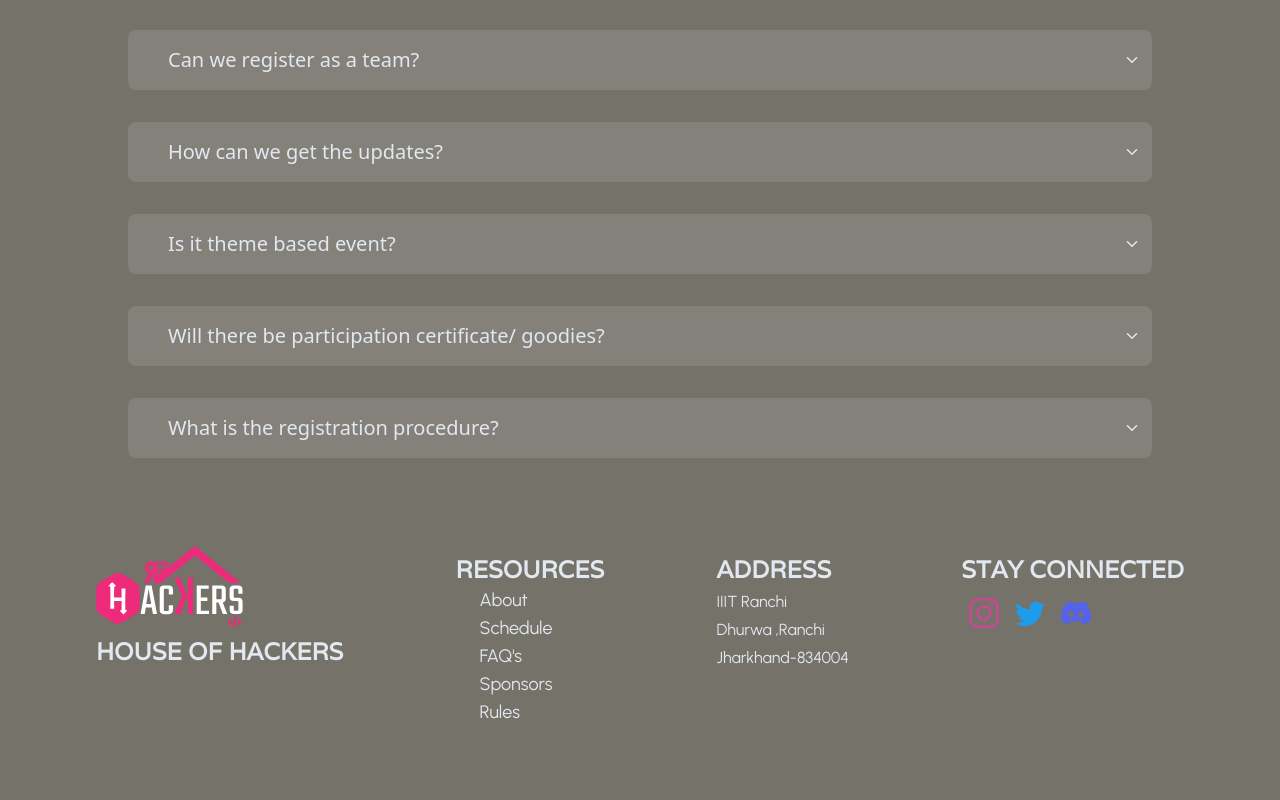
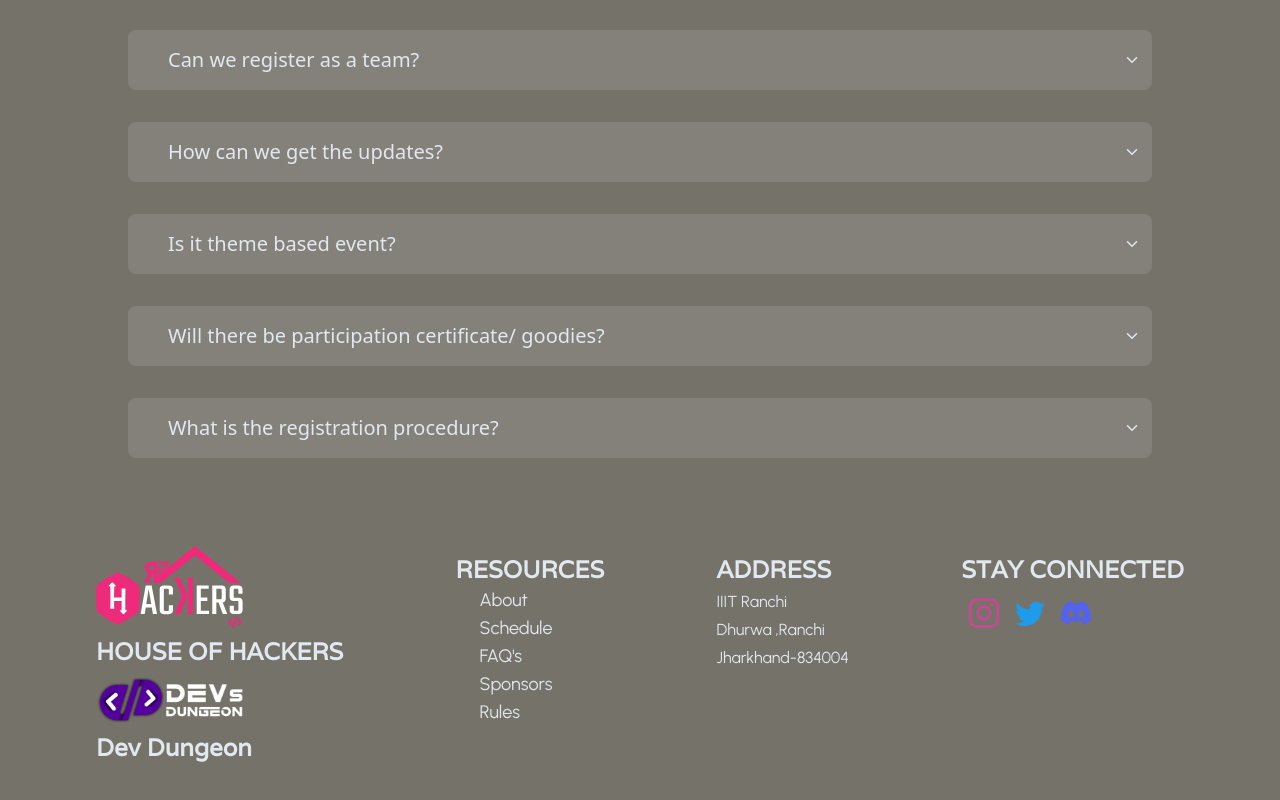
Before and after one commit to houseofgeeks/Hackit, a React (Create React App) app in the folder client/: page / in a window 1280 px wide. Shown: the part 5102-5902 px from the top of the page. Built offline with nearby package versions, Linux system fonts and the light colour scheme.

Commit message:
adding logo in footer

```diff
--- a/client/src/components/faq/AskedQuestions.js
+++ b/client/src/components/faq/AskedQuestions.js
@@ -16,7 +16,7 @@ const AskedQuestions = () => {
     {
       question: "Can we register as a team?",
       answer:
-        "Sure you can register as a team and can take part in the event alone too. The cap on the number of team members is limited to 5 per team.",
+        "Sure you can register as a team and can take part in the event alone too. The cap on the number of team members is limited to 4 per team.",
       id: 1,
     },
     {
--- a/client/src/components/footer.js/LeftFooter.js
+++ b/client/src/components/footer.js/LeftFooter.js
@@ -1,12 +1,23 @@
-import hackers from '../../assets/Hackers.svg'
+import hackers from "../../assets/Hackers.svg";
+import devdungeon from "../../assets/devdungeon.png";
 const LeftFooter = () => {
   return (
     <div>
-        <img className="max-w-[150px]" src={hackers} alt="" />
-        <div>
-            <h2 className='text-slate-200 font-bold text-2xl mt-2 font-[Varela]'>HOUSE OF HACKERS</h2>
-        </div>
+      <img className="max-w-[150px]" src={hackers} alt="" />
+
+      <div>
+        <h2 className="text-slate-200 font-bold text-2xl mt-2 font-[Varela]">
+          HOUSE OF HACKERS
+        </h2>
+      </div>
+      <img className="max-w-[150px] mt-2" src={devdungeon} alt="" />
+
+      <div>
+        <h2 className="text-slate-200 font-bold text-2xl mt-2 font-[Varela]">
+          Dev Dungeon
+        </h2>
+      </div>
     </div>
-  )
-}
-export default LeftFooter
+  );
+};
+export default LeftFooter;
```
